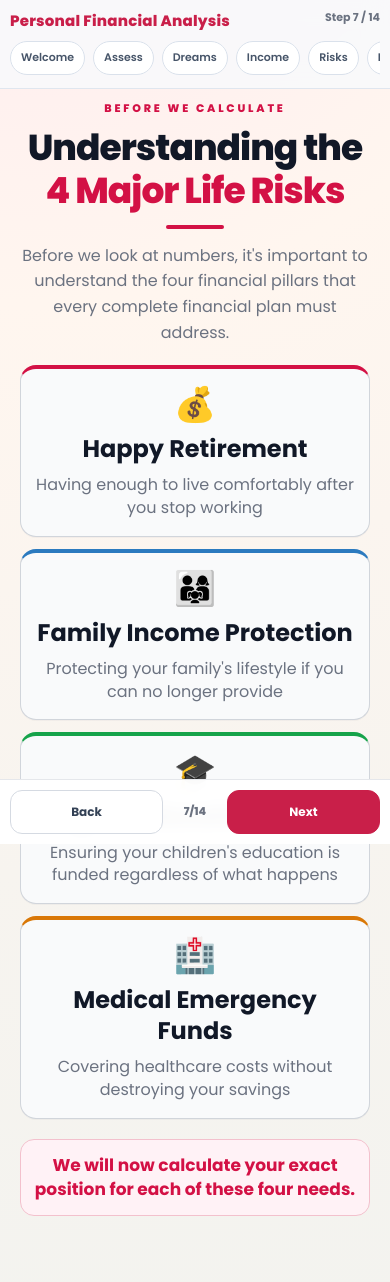
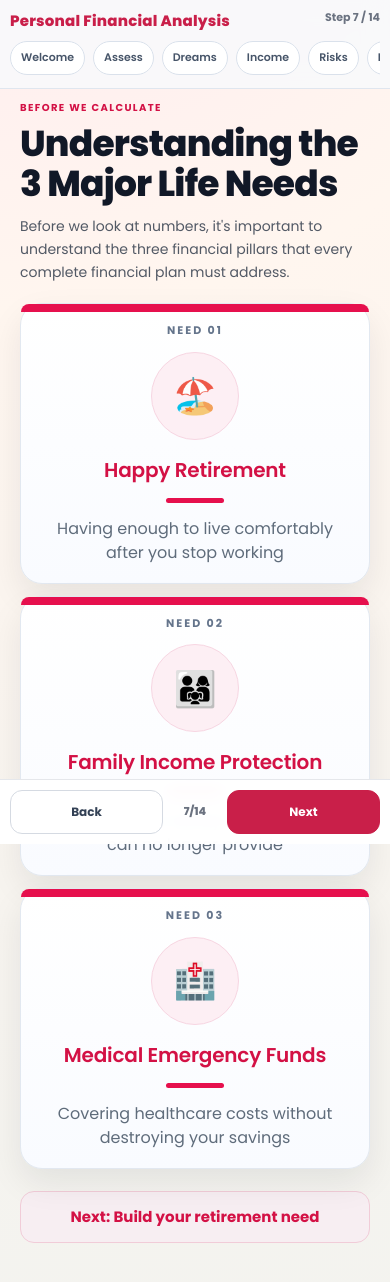
Before and after one commit to anujalamahewa/personal-finance-analysis-app, a Next.js app: page /needs in a window 390 px wide. Shown: the top 1282 px of the page. Built offline with nearby package versions, Linux system fonts and the light colour scheme.

Commit message:
refactored to the common format

```diff
--- a/src/app/(finance)/needs/page.module.css
+++ b/src/app/(finance)/needs/page.module.css
@@ -1,185 +1,75 @@
 .needsLayout {
   max-width: 1280px;
   margin: 0 auto;
-  text-align: center;
+  text-align: left;
 }
 
 .needsLabel {
-  font-size: 13px;
-  letter-spacing: 4px;
+  font-size: 11px;
+  letter-spacing: 1.8px;
   text-transform: uppercase;
-  font-weight: 800;
+  font-weight: 700;
   color: #d31145;
-  margin-bottom: 10px;
+  margin-bottom: 8px;
 }
 
 .needsTitle {
   margin: 0;
-  display: flex;
-  flex-direction: column;
-  align-items: center;
-  gap: 4px;
   font-weight: 900;
-  line-height: 1.02;
-  letter-spacing: -1px;
+  line-height: 1.05;
+  letter-spacing: -0.8px;
   color: #111827;
-}
-
-.needsTitleAccent {
-  color: #d31145;
-}
-
-.needsTitleUnderline {
-  width: 72px;
-  height: 4px;
-  border-radius: 999px;
-  background: #d31145;
-  margin: 18px auto 14px;
+  margin-bottom: 12px;
 }
 
 .needsIntro {
-  max-width: 840px;
-  margin: 0 auto;
-  color: #6b7280;
-  font-size: 16px;
-  line-height: 1.55;
+  max-width: 760px;
+  margin: 0;
+  color: #525965;
+  font-size: 15px;
+  line-height: 1.7;
 }
 
 .needsGrid {
-  margin-top: 28px;
+  margin-top: 22px;
   display: grid;
-  grid-template-columns: repeat(4, minmax(0, 1fr));
-  gap: 16px;
+  grid-template-columns: repeat(3, minmax(0, 1fr));
+  gap: 20px;
 }
 
-.needCard {
-  background: #f9fafb;
-  border: 1px solid #d1d5db;
-  border-radius: 16px;
-  padding: 24px 20px 20px;
-  box-shadow: 0 1px 0 rgba(15, 23, 42, 0.03);
-}
-
-.toneRetirement {
-  border-top: 4px solid #d31145;
-}
-
-.toneFamily {
-  border-top: 4px solid #2b7abf;
-}
-
-.toneEducation {
-  border-top: 4px solid #16a34a;
-}
-
-.toneMedical {
-  border-top: 4px solid #d97706;
-}
-
-.needIcon {
-  font-size: 38px;
-  line-height: 1;
-}
-
-.needTitle {
-  margin: 16px 0 0;
-  line-height: 1.28;
-  color: #111827;
-  font-weight: 800;
-}
-
-.needBody {
-  margin: 10px auto 0;
-  max-width: 240px;
-  font-size: 14px;
-  line-height: 1.42;
-  color: #6b7280;
-}
-
-.needsCallout {
-  margin: 28px auto 0;
-  max-width: 860px;
-  border: 1px solid #f3c1cd;
-  background: #fff2f6;
-  border-radius: 14px;
-  color: #d31145;
-  font-weight: 700;
-  font-size: 18px;
-  line-height: 1.4;
-  padding: 18px 20px;
+.needsBanner {
+  margin-top: 22px;
 }
 
 @media (max-width: 1360px) {
-  .needBody {
-    font-size: 14px;
-  }
-
-  .needsCallout {
-    font-size: 17px;
+  .needsGrid {
+    gap: 16px;
   }
 }
 
 @media (max-width: 1120px) {
   .needsGrid {
-    grid-template-columns: repeat(2, minmax(0, 1fr));
+    grid-template-columns: 1fr;
   }
 
   .needsIntro {
-    font-size: 15px;
-    max-width: 720px;
-  }
-
-  .needBody {
-    max-width: 100%;
-    font-size: 14px;
-  }
-
-  .needsCallout {
-    font-size: 16px;
+    max-width: 740px;
   }
 }
 
 @media (max-width: 768px) {
   .needsLabel {
-    font-size: 11px;
-    letter-spacing: 2.8px;
-  }
-
-  .needsTitleUnderline {
-    width: 58px;
-    margin-top: 14px;
+    letter-spacing: 1.4px;
+    font-size: 10px;
   }
 
   .needsIntro {
-    font-size: 16px;
-    line-height: 1.6;
+    font-size: 14px;
+    line-height: 1.62;
   }
 
   .needsGrid {
-    grid-template-columns: 1fr;
     gap: 12px;
     margin-top: 20px;
   }
-
-  .needCard {
-    padding: 18px 14px 16px;
-  }
-
-  .needIcon {
-    font-size: 34px;
-  }
-
-  .needTitle {
-    margin-top: 12px;
-  }
-
-  .needBody {
-    font-size: 16px;
-  }
-
-  .needsCallout {
-    margin-top: 20px;
-    font-size: 17px;
-    padding: 14px 12px;
-  }
 }
--- a/src/app/(finance)/needs/page.tsx
+++ b/src/app/(finance)/needs/page.tsx
@@ -1,77 +1,64 @@
 'use client';
 
+import Banner from '@/app/common/Banner';
+import Card from '@/app/common/Card';
 import FinanceRoutePage from '@/app/FinanceRoutePage';
+import { getRouteById } from '@/lib/routes';
 import styles from './page.module.css';
 
 const needCards = [
   {
-    icon: '💰',
+    icon: '🏖️',
     title: 'Happy Retirement',
     body: 'Having enough to live comfortably after you stop working',
-    tone: 'retirement',
+    phase: 'Need 01',
   },
   {
     icon: '👨‍👩‍👧',
     title: 'Family Income Protection',
     body: "Protecting your family's lifestyle if you can no longer provide",
-    tone: 'family',
-  },
-  {
-    icon: '🎓',
-    title: 'Higher Education Funds',
-    body: "Ensuring your children's education is funded regardless of what happens",
-    tone: 'education',
+    phase: 'Need 02',
   },
   {
     icon: '🏥',
     title: 'Medical Emergency Funds',
     body: 'Covering healthcare costs without destroying your savings',
-    tone: 'medical',
+    phase: 'Need 03',
   },
 ] as const;
 
-const toneClassByKey = {
-  retirement: styles.toneRetirement,
-  family: styles.toneFamily,
-  education: styles.toneEducation,
-  medical: styles.toneMedical,
-} as const;
+export default function NeedsPage() {
+  const retirementPath = getRouteById('retirement')?.path ?? '/retirement';
 
-export default function NeedsPage() {
   return (
     <FinanceRoutePage
       routeId="needs"
       customBody={
         <section className={styles.needsLayout}>
           <div className={styles.needsLabel}>Before We Calculate</div>
-          <h1 className={styles.needsTitle}>
-            <span>Understanding the</span>
-            <span className={styles.needsTitleAccent}>4 Major Life Risks</span>
-          </h1>
-          <div className={styles.needsTitleUnderline} aria-hidden="true" />
+          <h1 className={styles.needsTitle}>Understanding the 3 Major Life Needs</h1>
           <p className={styles.needsIntro}>
-            Before we look at numbers, it&apos;s important to understand the four financial pillars
+            Before we look at numbers, it&apos;s important to understand the three financial pillars
             that every complete financial plan must address.
           </p>
 
           <div className={styles.needsGrid}>
             {needCards.map((card) => (
-              <article
+              <Card
                 key={card.title}
-                className={`${styles.needCard} ${toneClassByKey[card.tone]}`}
-              >
-                <div className={styles.needIcon} aria-hidden="true">
-                  {card.icon}
-                </div>
-                <h2 className={styles.needTitle}>{card.title}</h2>
-                <p className={styles.needBody}>{card.body}</p>
-              </article>
+                phase={card.phase}
+                title={card.title}
+                description={card.body}
+                icon={card.icon}
+              />
             ))}
           </div>
 
-          <div className={styles.needsCallout}>
-            We will now calculate your exact position for each of these four needs.
-          </div>
+          <Banner
+            href={retirementPath}
+            label="Next: Build your retirement need"
+            className={styles.needsBanner}
+          />
         </section>
       }
     />
--- a/src/app/common/Banner/banner.module.css
+++ b/src/app/common/Banner/banner.module.css
@@ -8,11 +8,11 @@
   border-radius: 14px;
   background: #f7eef2;
   color: #d31145;
-  font-size: 20px;
+  font-size: 18px;
   font-weight: 700;
   line-height: 1.3;
   text-decoration: none;
-  padding: 8px 12px;
+  padding: 10px 14px;
   text-align: center;
 }
 
@@ -24,13 +24,13 @@
 @media (max-width: 768px) {
   .banner {
     min-height: 52px;
-    font-size: 18px;
+    font-size: 16px;
   }
 }
 
 @media (max-width: 640px) {
   .banner {
-    font-size: 16px;
+    font-size: 15px;
     padding: 10px;
   }
 }
--- a/src/app/common/Banner/index.tsx
+++ b/src/app/common/Banner/index.tsx
@@ -4,12 +4,13 @@ import styles from './banner.module.css';
 type BannerProps = {
   href: string;
   label: string;
+  className?: string;
 };
 
-export default function Banner({ href, label }: BannerProps) {
+export default function Banner({ href, label, className }: BannerProps) {
   return (
-    <Link href={href} className={styles.banner}>
-      {label}
+    <Link href={href} className={`${styles.banner} ${className ?? ''}`}>
+      <span>{label}</span>
     </Link>
   );
 }
```
Also changed, not shown: src/app/(finance)/risks/page.module.css (+9 -92 lines), src/app/(finance)/risks/page.tsx (+13 -26 lines).
